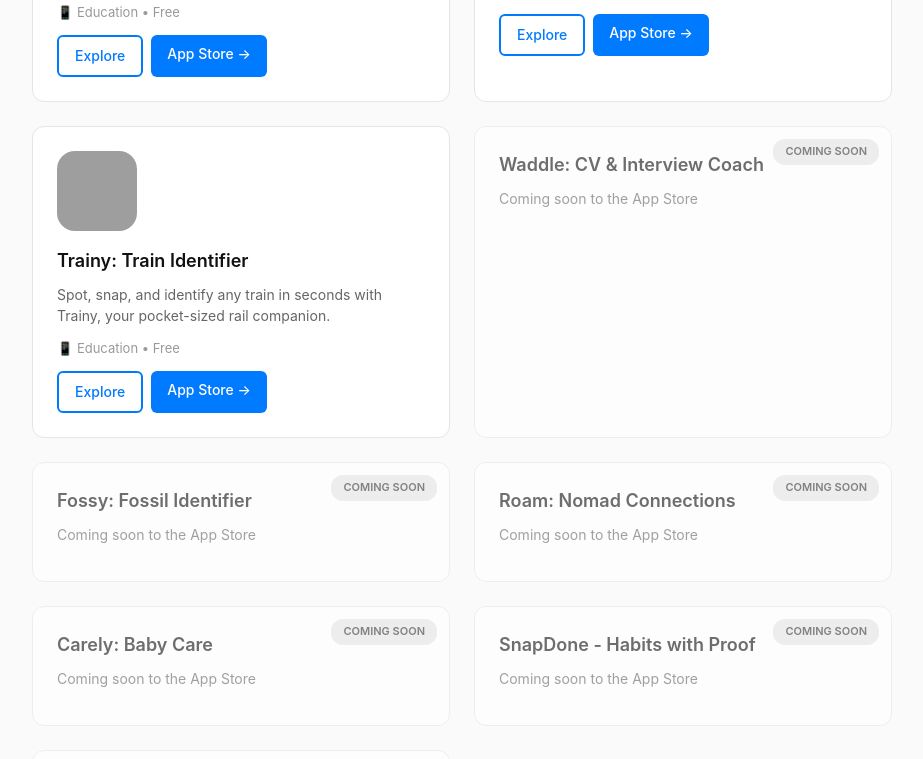
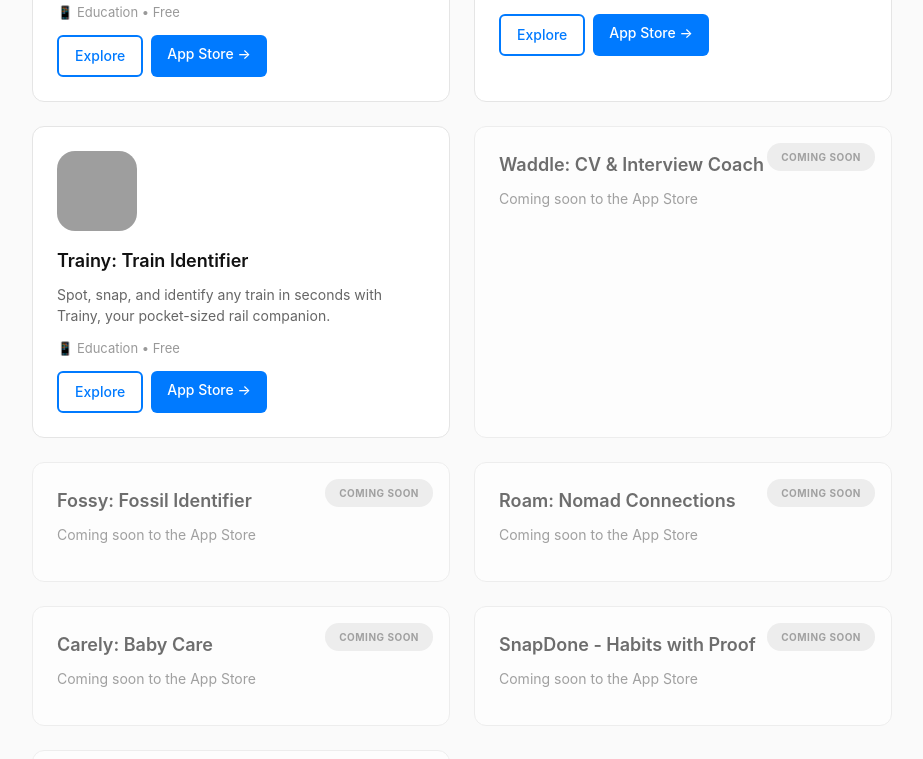
Before and after one commit to ItzaMi/itzami-portfolio, a Next.js app: page / in a window 1280 px wide. Shown: the part 2500-3259 px from the top of the page, without its empty margins (178-1101 px from the left). Built offline with nearby package versions, Linux system fonts and the light colour scheme; grey boxes are pictures that could not be loaded.

Commit message:
Fix coming soon badge overlap - add padding to app name

```diff
--- a/app/globals.css
+++ b/app/globals.css
@@ -114,21 +114,27 @@ h2 {
   opacity: 0.6;
 }
 
+.app-card.not-live .app-name {
+  padding-right: 100px;
+}
+
 .app-badge {
   position: absolute;
-  top: 12px;
-  right: 12px;
+  top: 16px;
+  right: 16px;
   background: #ffd700;
   color: #333;
-  padding: 4px 12px;
-  border-radius: 12px;
-  font-size: 11px;
-  font-weight: 600;
+  padding: 6px 14px;
+  border-radius: 14px;
+  font-size: 10px;
+  font-weight: 700;
   text-transform: uppercase;
+  letter-spacing: 0.5px;
 }
 
 .app-badge.coming-soon {
   background: #e5e5e5;
+  color: #666;
 }
 
 .app-icon {
```
